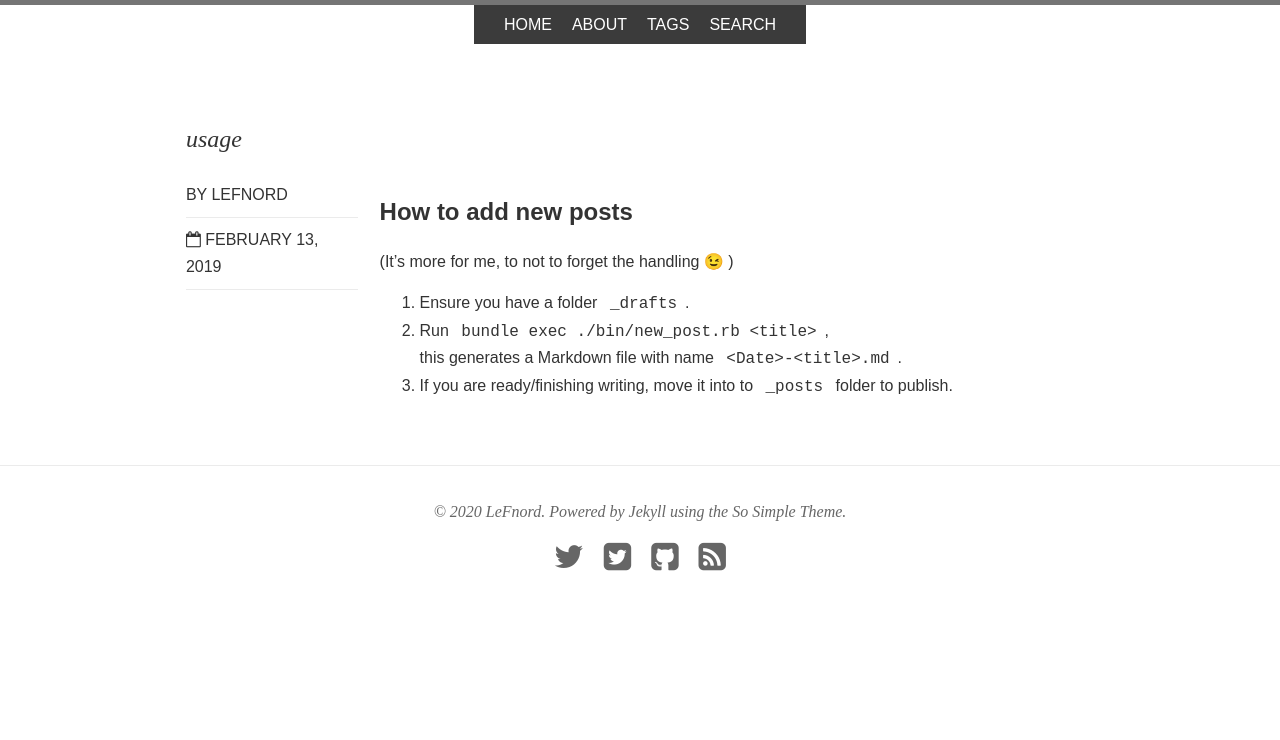
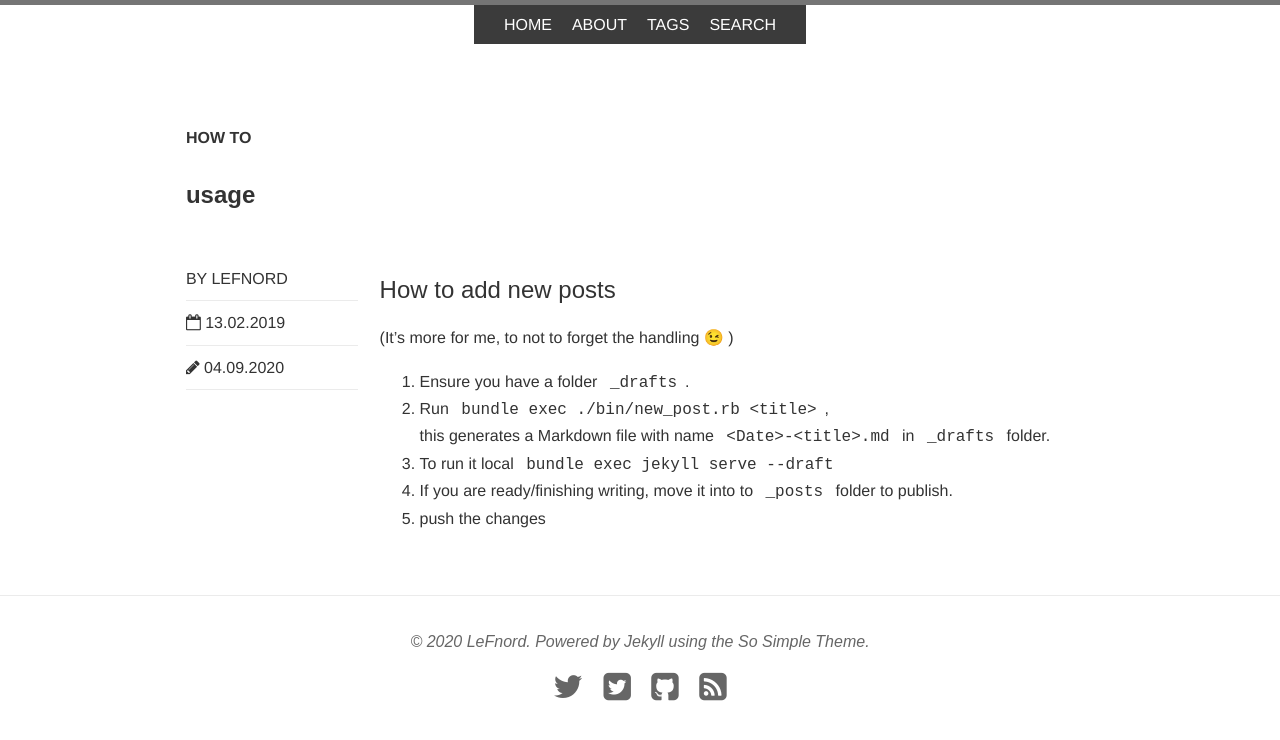
Before and after one commit to LeFnord/lefnord.github.io, a Jekyll site: the page built from _posts/2019-02-13-usage.md, in a window 1280 px wide. Shown: the top 740 px of the page. Built offline with Jekyll 4.4.1, drawn with Linux system fonts in a browser that asks for light colours; nearby versions of some CDN libraries.

Commit message:
Minor improvements.

```diff
--- a/_includes/head.html
+++ b/_includes/head.html
@@ -17,7 +17,8 @@
 
 <link rel="stylesheet" href="/assets/css/main.css">
 <!-- Webfonts -->
-<!-- <script src="https://use.edgefonts.net/source-sans-pro:n2,i2,n3,i3,n4,i4,n6,i6,n7,i7,n9,i9;source-code-pro:n4,n7;volkhov.js"></script> -->
+<link href="https://fonts.googleapis.com/css2?family=EB+Garamond:ital,wght@0,400;0,500;0,600;0,700;0,800;1,600;1,800&display=swap" rel="stylesheet">
+<script src="https://use.edgefonts.net/source-sans-pro:n2,i2,n3,i3,n4,i4,n6,i6,n7,i7,n9,i9;source-code-pro:n4,n7;volkhov.js"></script>
 
 <meta http-equiv="cleartype" content="on">
 
--- a/_layouts/post.html
+++ b/_layouts/post.html
@@ -22,8 +22,8 @@
           </header>
           <footer class="entry-meta">
             <span class="author vcard">By <span class="fn">{{ author.name }}</span></span>
-            <span class="entry-date date published"><time datetime="{{ page.date | date_to_xmlschema }}"><i class="fa fa-calendar-o"></i> {{ page.date | date: "%B %d, %Y" }}</time></span>
-            {% if page.modified %}<span class="entry-date date modified"><time datetime="{{ page.modified }}"><i class="fa fa-pencil"></i> {{ page.modified | date: "%B %d, %Y" }}</time></span>{% endif %}
+            <span class="entry-date date published"><time datetime="{{ page.date | date_to_xmlschema }}"><i class="fa fa-calendar-o"></i> {{ page.date | date: "%d.%m.%Y" }}</time></span>
+            {% if page.modified %}<span class="entry-date date modified"><time datetime="{{ page.modified }}"><i class="fa fa-pencil"></i> {{ page.modified | date: "%d.%m.%Y" }}</time></span>{% endif %}
             {% if site.owner.disqus-shortname and page.comments or site.comments %}<span class="entry-comments"><i class="fa fa-comment-o"></i> <a href="#disqus_thread">Comment</a></span>{% endif %}
           </footer>
           <div class="entry-content">
--- a/_posts/2019-02-13-usage.md
+++ b/_posts/2019-02-13-usage.md
@@ -3,7 +3,8 @@ layout: post
 title: usage
 excerpt: ''
 date: 2019-02-13 22:44 +0100
-tags: []
+modified: 2020-09-04 00:17 +0200
+tags: [how to]
 comments: false
 share: true
 author: LeFnord
@@ -14,5 +15,7 @@ author: LeFnord
 
 1. Ensure you have a folder `_drafts`.
 2. Run `bundle exec ./bin/new_post.rb <title>`,
-   this generates a Markdown file with name `<Date>-<title>.md`.
-3. If you are ready/finishing writing, move it into to `_posts` folder to publish.
+   this generates a Markdown file with name `<Date>-<title>.md` in `_drafts` folder.
+3. To run it local `bundle exec jekyll serve --draft`
+4. If you are ready/finishing writing, move it into to `_posts` folder to publish.
+5. push the changes
--- a/_sass/_base.scss
+++ b/_sass/_base.scss
@@ -31,7 +31,7 @@ body {
 }
 
 p {
-  @include font-size(18,yes,28);
+  @include font-size(16,yes,32);
 }
 
 li {
@@ -49,27 +49,30 @@ h6 {
 }
 
 h1 {
-  @include font-size(31);
+  @include font-size(23);
+  font-weight: 500;
 }
 
 h2 {
-  @include font-size(27);
+  @include font-size(20);
+  font-weight: 500;
 }
 
 h3 {
-  @include font-size(23);
+  @include font-size(17);
+  font-weight: 500;
 }
 
 h4 {
-  @include font-size(19);
+  @include font-size(16);
 }
 
 h5 {
-  @include font-size(16);
+  @include font-size(14);
 }
 
 h6 {
-  @include font-size(16);
+  @include font-size(14);
 }
 /* underlined text */
 ins,
@@ -176,6 +179,7 @@ pre,
 samp,
 tt {
   font-family: $code-font;
+  word-wrap: break-word;
 }
 
 li,
--- a/_sass/_page.scss
+++ b/_sass/_page.scss
@@ -74,20 +74,19 @@ span + .entry-title {
 
 .entry-title {
   font-family: $alt-font;
-  font-style: italic;
-  @include font-size(31,yes,37);
-  font-weight: 400;
-  line-height: 1;
-  // letter-spacing: -3px;
+  @include font-size(37,yes,73);
+  font-weight: 800;
+  line-height: 3;
+  padding-bottom: 1rem;
   a {
     color: $black;
     text-decoration: underline;
   }
   @include media($medium) {
-    @include font-size(37,yes,42);
+    @include font-size(42,yes,87);
   }
   @include media($large) {
-    @include font-size(47,yes,53);
+    @include font-size(47,yes,99);
   }
 }
 
--- a/_sass/_variables.scss
+++ b/_sass/_variables.scss
@@ -1,9 +1,13 @@
 // TYPOGRAPHY ================================================
-$base-font: 'source-sans-pro', sans-serif;
-$heading-font: $base-font;
-$caption-font: $base-font;
+$font-family : 'Helvetica Neue',
+  Helvetica,
+  sans-serif !default;
+
+$base-font: $font-family;
+$heading-font: 'source-sans-pro', sans-serif !default;;
+$caption-font: $font-family;
 $code-font: 'source-code-pro', monospace;
-$alt-font: 'volkhov', serif;
+$alt-font: $heading-font;
 
 $doc-font-size: 16;
 $doc-line-height: 24;
```
Also changed, not shown: bin/new_post.rb (+4 -4 lines), Gemfile.lock, 1 other file.
